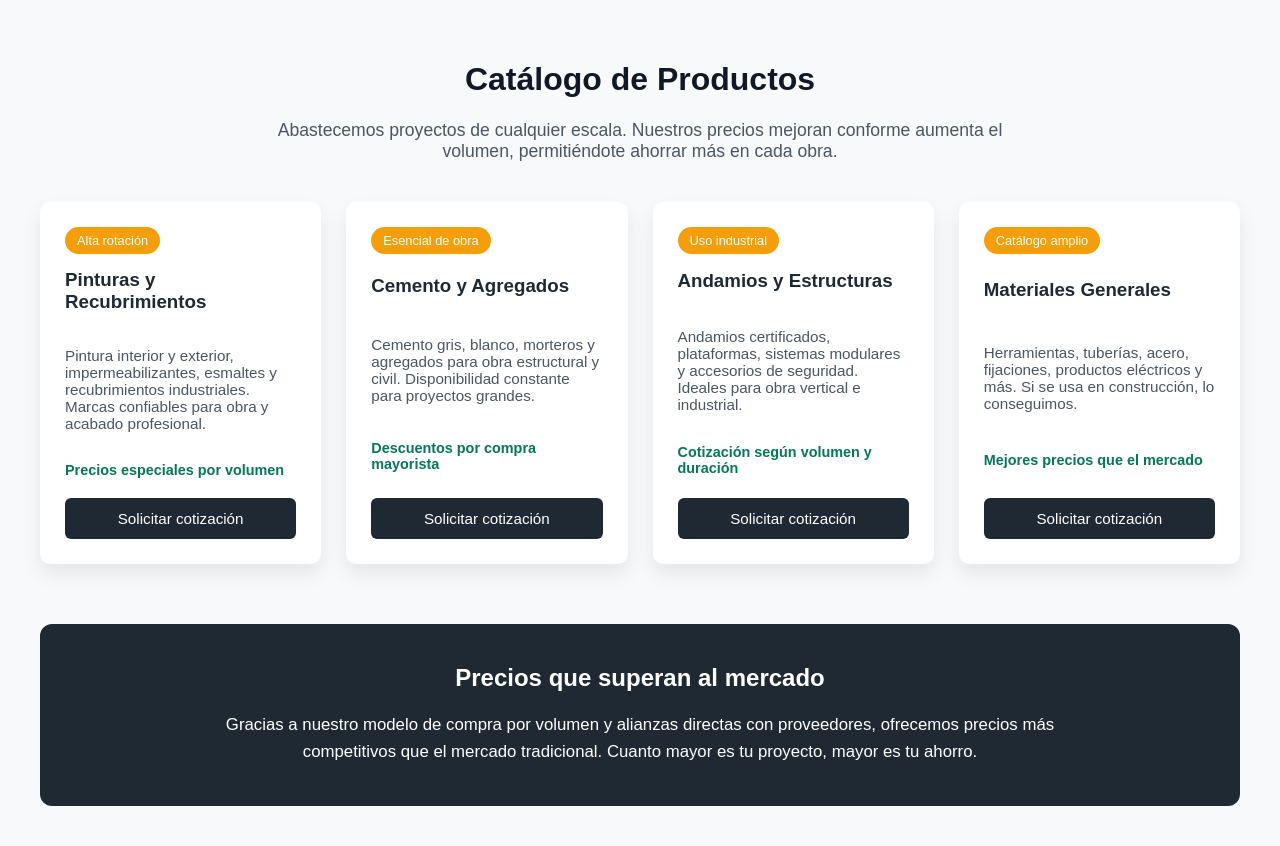
After one commit to arturokishi/ELISE_CONSTRUCTION, a Django app: page /productos/ in a window 1280 px wide. The commit adds this page. Run offline with Django 5.2, Linux system fonts and the light colour scheme.

Commit message:
productos
p

```diff
--- /dev/null
+++ b/home/templates/home/productos.html
@@ -0,0 +1,197 @@
+<!DOCTYPE html>
+<html lang="es">
+<head>
+<meta charset="UTF-8">
+<title>Catálogo | ELISE Construction</title>
+<meta name="viewport" content="width=device-width, initial-scale=1.0">
+
+<style>
+:root {
+    --primary: #1f2933;
+    --accent: #f59e0b;
+    --light: #f8f9fa;
+    --dark: #111827;
+}
+
+body {
+    margin: 0;
+    font-family: Arial, Helvetica, sans-serif;
+    background-color: var(--light);
+    color: var(--dark);
+}
+
+.container {
+    max-width: 1200px;
+    margin: auto;
+    padding: 40px 20px;
+}
+
+h1, h2 {
+    text-align: center;
+}
+
+.subtitle {
+    text-align: center;
+    max-width: 800px;
+    margin: 10px auto 40px;
+    color: #4b5563;
+    font-size: 1.1rem;
+}
+
+.catalog-grid {
+    display: grid;
+    grid-template-columns: repeat(auto-fit, minmax(260px, 1fr));
+    gap: 25px;
+}
+
+.product-card {
+    background: white;
+    border-radius: 10px;
+    padding: 25px;
+    box-shadow: 0 10px 20px rgba(0,0,0,0.08);
+    display: flex;
+    flex-direction: column;
+    justify-content: space-between;
+}
+
+.product-card h3 {
+    margin-top: 0;
+    color: var(--primary);
+}
+
+.product-card p {
+    color: #4b5563;
+    font-size: 0.95rem;
+}
+
+.badge {
+    display: inline-block;
+    background: var(--accent);
+    color: white;
+    padding: 6px 12px;
+    font-size: 0.8rem;
+    border-radius: 20px;
+    margin-bottom: 15px;
+    width: fit-content;
+}
+
+.price-note {
+    font-size: 0.9rem;
+    font-weight: bold;
+    color: #047857;
+    margin-top: 15px;
+}
+
+.quote-btn {
+    margin-top: 20px;
+    padding: 12px;
+    background: var(--primary);
+    color: white;
+    border: none;
+    border-radius: 6px;
+    cursor: pointer;
+    font-size: 0.95rem;
+}
+
+.quote-btn:hover {
+    background: #111827;
+}
+
+.market-message {
+    margin-top: 60px;
+    background: var(--primary);
+    color: white;
+    padding: 40px 20px;
+    border-radius: 12px;
+    text-align: center;
+}
+
+.market-message h2 {
+    margin-top: 0;
+}
+
+.market-message p {
+    max-width: 900px;
+    margin: auto;
+    font-size: 1.05rem;
+    line-height: 1.6;
+}
+
+</style>
+</head>
+
+<body>
+
+<div class="container">
+
+    <h1>Catálogo de Productos</h1>
+    <p class="subtitle">
+        Abastecemos proyectos de cualquier escala. Nuestros precios mejoran conforme aumenta el volumen,
+        permitiéndote ahorrar más en cada obra.
+    </p>
+
+    <div class="catalog-grid">
+
+        <!-- Pintura -->
+        <div class="product-card">
+            <span class="badge">Alta rotación</span>
+            <h3>Pinturas y Recubrimientos</h3>
+            <p>
+                Pintura interior y exterior, impermeabilizantes, esmaltes y recubrimientos industriales.
+                Marcas confiables para obra y acabado profesional.
+            </p>
+            <div class="price-note">Precios especiales por volumen</div>
+            <button class="quote-btn">Solicitar cotización</button>
+        </div>
+
+        <!-- Cemento -->
+        <div class="product-card">
+            <span class="badge">Esencial de obra</span>
+            <h3>Cemento y Agregados</h3>
+            <p>
+                Cemento gris, blanco, morteros y agregados para obra estructural y civil.
+                Disponibilidad constante para proyectos grandes.
+            </p>
+            <div class="price-note">Descuentos por compra mayorista</div>
+            <button class="quote-btn">Solicitar cotización</button>
+        </div>
+
+        <!-- Andamios -->
+        <div class="product-card">
+            <span class="badge">Uso industrial</span>
+            <h3>Andamios y Estructuras</h3>
+            <p>
+                Andamios certificados, plataformas, sistemas modulares y accesorios de seguridad.
+                Ideales para obra vertical e industrial.
+            </p>
+            <div class="price-note">Cotización según volumen y duración</div>
+            <button class="quote-btn">Solicitar cotización</button>
+        </div>
+
+        <!-- General -->
+        <div class="product-card">
+            <span class="badge">Catálogo amplio</span>
+            <h3>Materiales Generales</h3>
+            <p>
+                Herramientas, tuberías, acero, fijaciones, productos eléctricos y más.
+                Si se usa en construcción, lo conseguimos.
+            </p>
+            <div class="price-note">Mejores precios que el mercado</div>
+            <button class="quote-btn">Solicitar cotización</button>
+        </div>
+
+    </div>
+
+    <div class="market-message">
+        <h2>Precios que superan al mercado</h2>
+        <p>
+            Gracias a nuestro modelo de compra por volumen y alianzas directas con proveedores,
+            ofrecemos precios más competitivos que el mercado tradicional.
+            Cuanto mayor es tu proyecto, mayor es tu ahorro.
+        </p>
+    </div>
+
+</div>
+
+</body>
+</html>
--- a/home/urls.py
+++ b/home/urls.py
@@ -1,6 +1,15 @@
+
+
+
 from django.urls import path
 from . import views
 
+app_name = "home"
+
 urlpatterns = [
     path("", views.home, name="home"),
+    path("productos/", views.productos, name="productos"),
+    path("industrias/", views.industrias, name="industrias"),
+    path("nosotros/", views.nosotros, name="nosotros"),
+    path("contacto/", views.contacto, name="contacto"),
 ]
--- a/home/views.py
+++ b/home/views.py
@@ -2,3 +2,23 @@ from django.shortcuts import render
 
 def home(request):
     return render(request, "home/home.html")
+
+
+from django.shortcuts import render
+
+def home(request):
+    return render(request, "home/home.html")
+
+
+def productos(request):
+    return render(request, "home/productos.html")
+
+
+def industrias(request):
+    return render(request, "industrias.html")
+
+def nosotros(request):
+    return render(request, "nosotros.html")
+
+def contacto(request):
+    return render(request, "contacto.html")
```
Also changed, not shown: home/templates/home/home.html (+6 -5 lines), elice/urls.py (line endings or trailing spaces).
